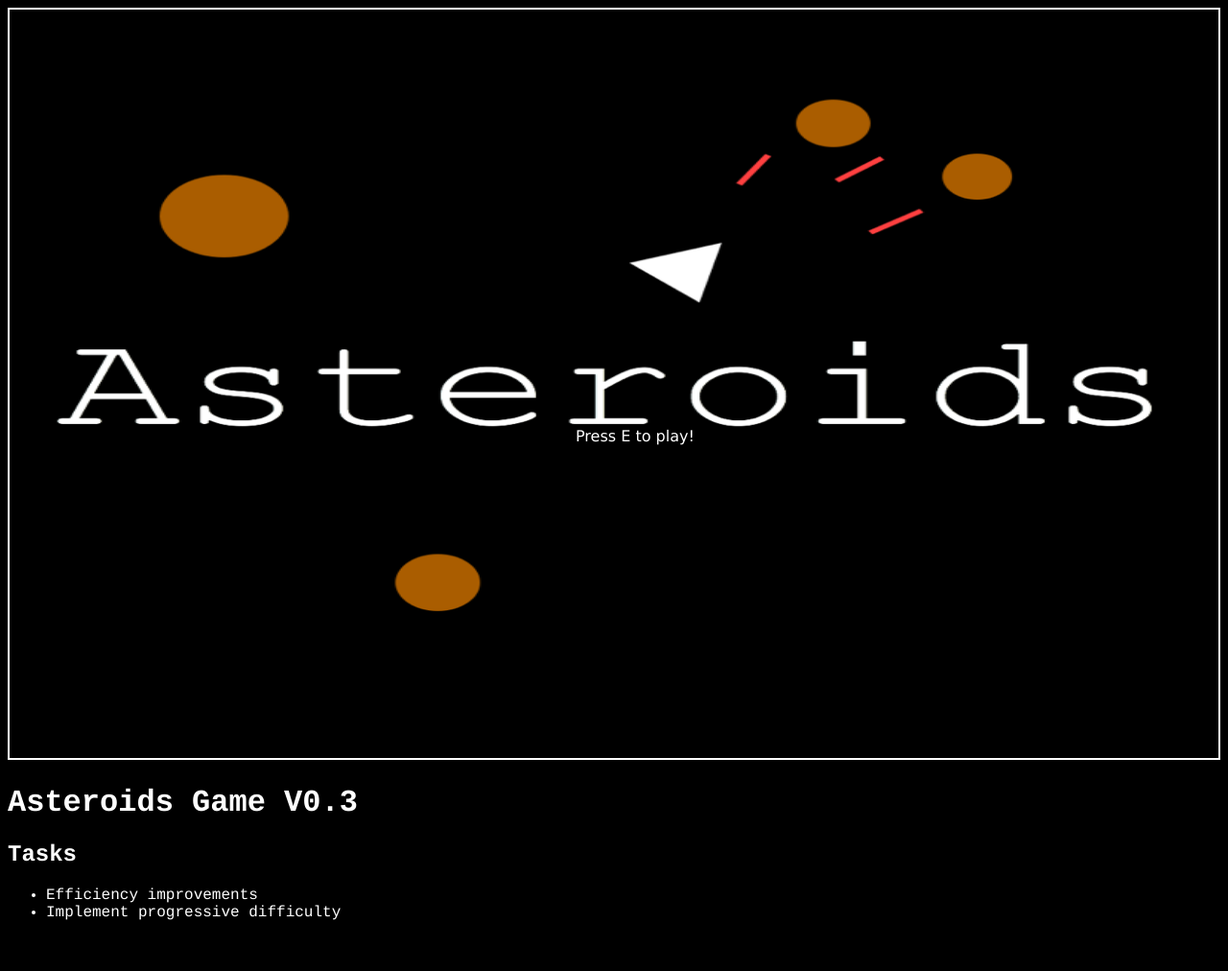
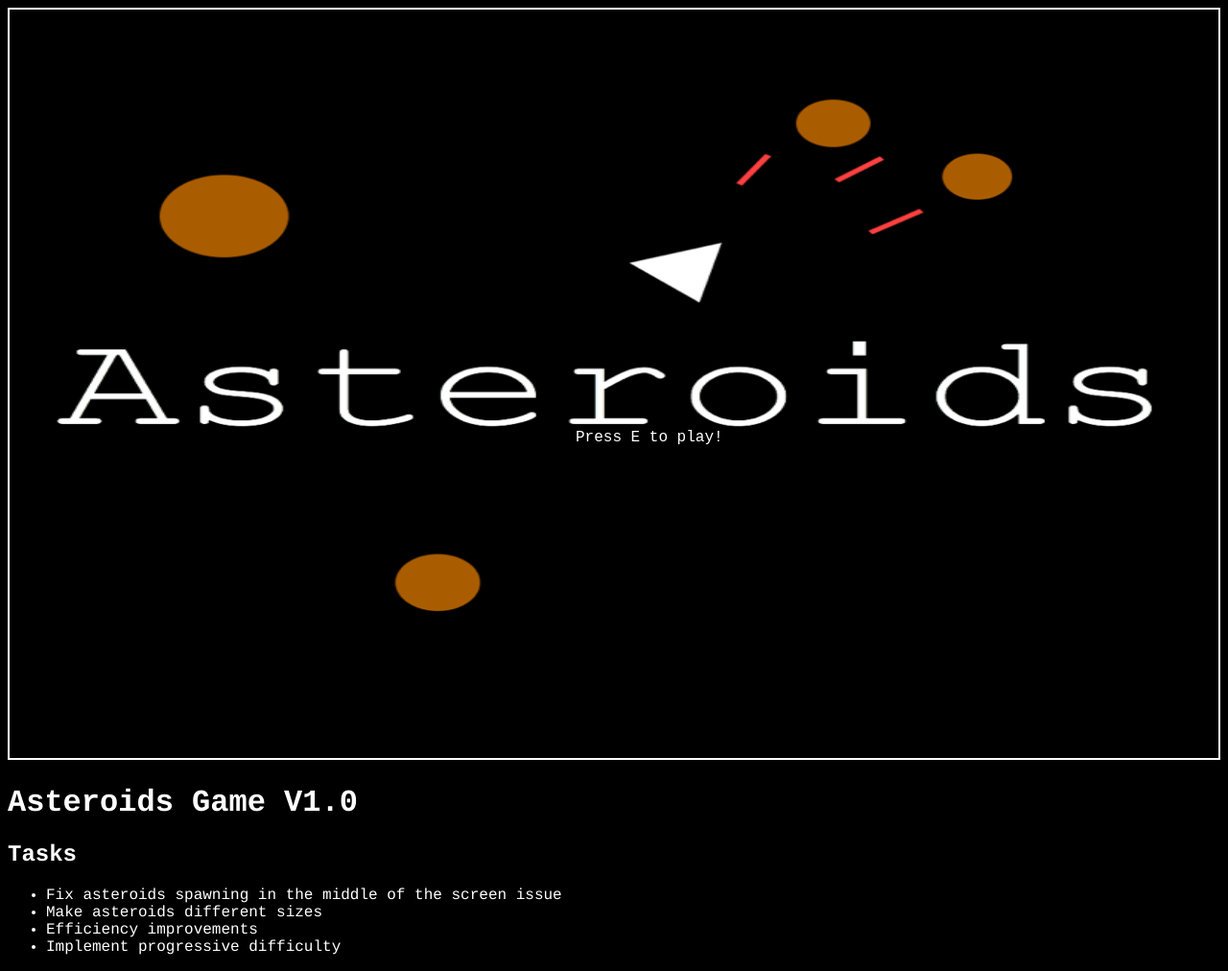
Before and after one commit to redemptive/js-asteroids, a plain HTML site: page index.html in a window 1280 px wide. Shown: the whole page at 96% size. Before the commit the page ends 976 px from the top, so only its background shows below. Drawn offline with nearby package versions, Linux system fonts and the light colour scheme.

Commit message:
Bugfixes

```diff
--- a/index.html
+++ b/index.html
@@ -7,9 +7,11 @@
 	<link rel="stylesheet" type="text/css" href="css/index.css">
 </head>
 <body>
-	<h1>Asteroids Game V0.3</h1>
+	<h1>Asteroids Game V1.0</h1>
 	<h2>Tasks</h2>
 	<ul>
+		<li>Fix asteroids spawning in the middle of the screen issue</li>
+		<li>Make asteroids different sizes</li>
 		<li>Efficiency improvements</li>
 		<li>Implement progressive difficulty</li>
 	</ul>
--- a/js/app.js
+++ b/js/app.js
@@ -28,7 +28,7 @@ $(document).ready(function() {
 			//Draw function for text
 			this.context.save();
 			this.context.fillStyle = "white";
-			this.context.font = size + "px Verdana";
+			this.context.font = size + "px Courier New";
 			this.context.fillText(theString, x, y);
 			this.context.restore();
 		},
@@ -269,7 +269,7 @@ $(document).ready(function() {
 		gameArea.drawText("Score: " + player.score, 10, 20);
 		gameArea.drawText("Lives: ", 10, 40);
 		for (var i = 0; i < player.lives; i++) {
-			gameArea.drawText("*", 60 + (10*i), 40);
+			gameArea.drawText("*", 80 + (10*i), 40);
 		}
 	}
 
```
